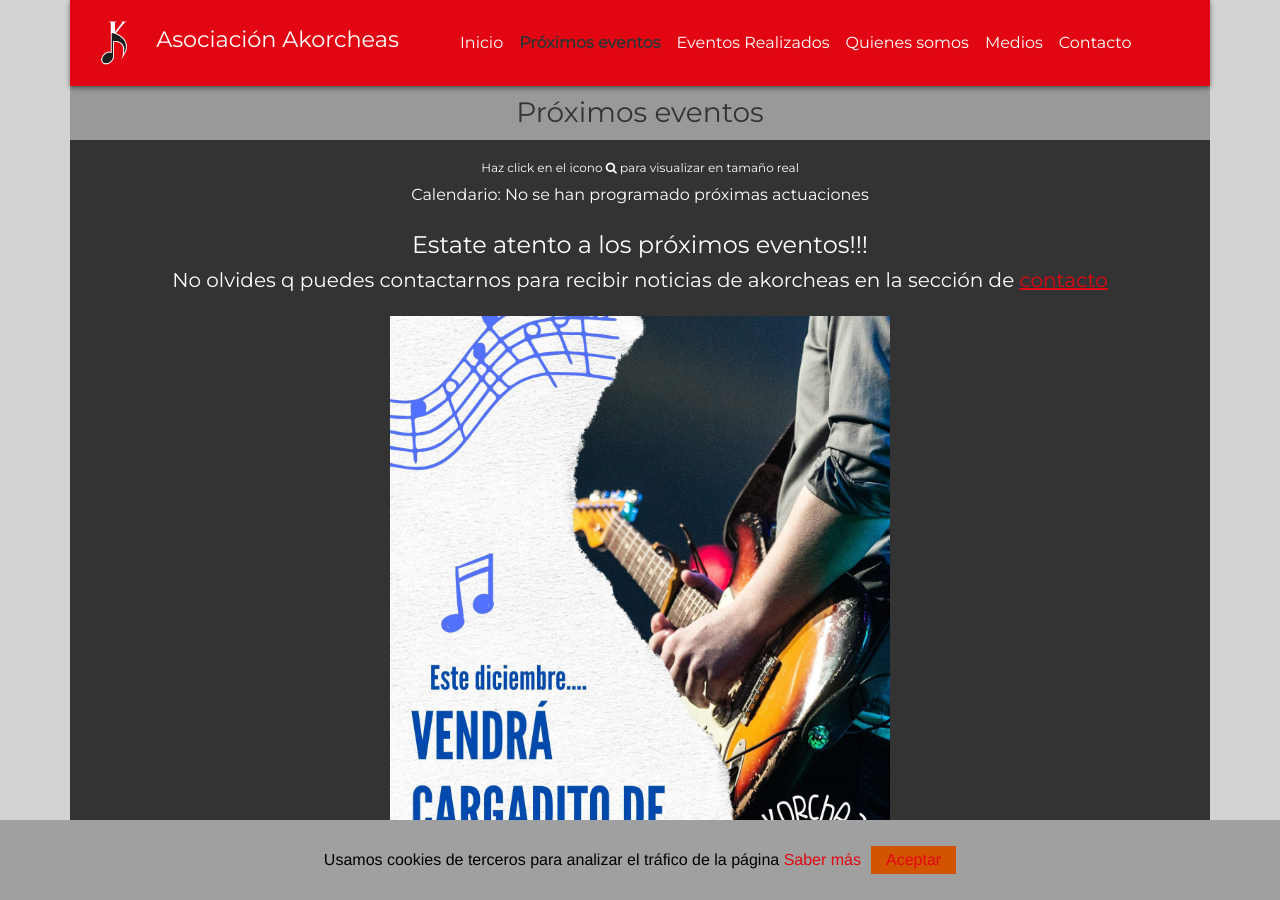
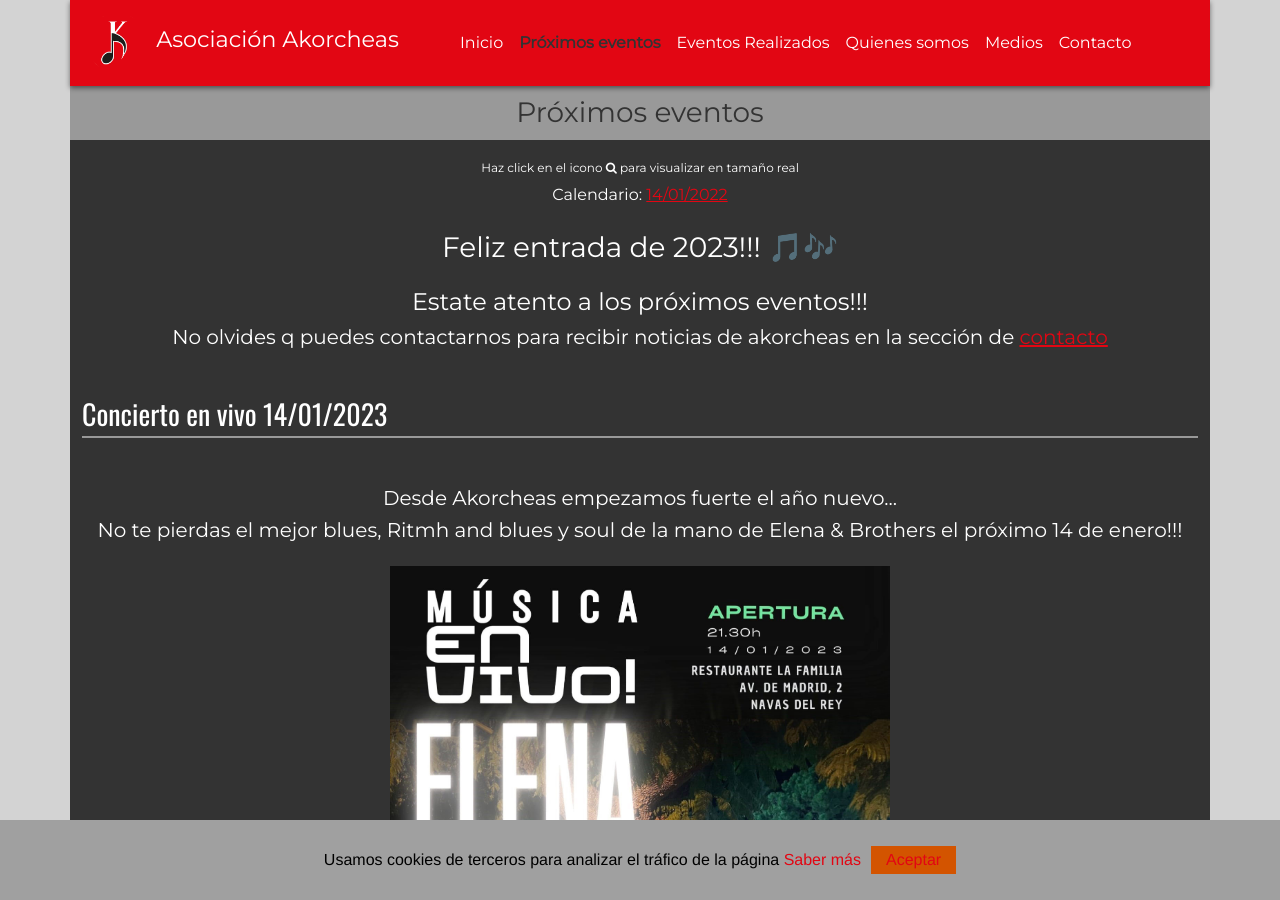
Before and after one commit to akorcheas/akorcheas.github.io, a Jekyll site: the page built from proximos_eventos.html, in a window 1280 px wide and 900 px high. Built offline with Jekyll 4.4.1, drawn with Linux system fonts in a browser that asks for light colours; some web fonts are replaced.

Commit message:
live 14/01/2023

```diff
--- a/proximos_eventos.html
+++ b/proximos_eventos.html
@@ -8,21 +8,31 @@ relativePath:
 <h3 class="pg-title">Próximos eventos</h3>
 {% include image_legend.html %}
 <div class="text-center mb-4">
-  Calendario: No se han programado próximas actuaciones
+  Calendario: <a href="#live1">14/01/2022</a>
 </div>
 <div class="pb-4">
   <div class="post container-fluid d-flex flex-column">
+    <h3 class="mb-4 text-center">Feliz entrada de 2023!!! 🎵🎶</h3>
     <h4 class="text-center">Estate atento a los próximos eventos!!!</h4>
-    <h5 class="text-center mb-4">No olvides q puedes contactarnos para recibir noticias de akorcheas en la sección de <a
-        href="contacto.html">contacto</a></h5>
-    <div class="d-flex flex-column align-items-center link-image-container">
-      <span id="icon5" class="op-0 position-absolute" onmouseover="enableAnimation('#icon5', 'fadeInUp')">
-        <a target="_blank" href="assets/img/proximos_eventos/proximos_eventos_12-2022.jpg">
-          <i class="fa fa-search color-black" aria-hidden="true"></i>
-        </a>
-      </span>
-      <img id="image5" src="assets/img/proximos_eventos/proximos_eventos_12-2022.jpg" class="mx-auto img-fluid col-8 pb-4"
-        onmouseover="enableAnimation('#icon5', 'fadeInUp')" onmouseleave="disableAnimation('#icon5', 'fadeInUp')">
+    <h5 class="text-center mb-4">No olvides q puedes contactarnos para recibir noticias de akorcheas en la sección de
+        <a href="contacto.html">contacto</a>
+    </h5>
+  </div>
+  <div id="live1" class="pb-4">
+    <div class="post title-border family-oswald container-fluid d-flex flex-column">
+      <h3 class="my-4">Concierto en vivo 14/01/2023</h3>
+      <h5 class="text-center family-montserrat mt-4">Desde Akorcheas empezamos fuerte el año nuevo... </h5>
+      <h5 class="text-center family-montserrat mb-4">No te pierdas el mejor blues, Ritmh and blues y soul de la mano de Elena &
+        Brothers el próximo 14 de enero!!!</h5>
+      <div class="d-flex flex-column align-items-center link-image-container">
+        <span id="icon1" class="op-0 position-absolute" onmouseover="enableAnimation('#icon1', 'fadeInUp')">
+          <a target="_blank" href="assets/img/proximos_eventos/live_14-01-2023.jpg">
+            <i class="fa fa-search color-white" aria-hidden="true"></i>
+          </a>
+        </span>
+        <img id="image1" src="assets/img/proximos_eventos/live_14-01-2023.jpg" class="mx-auto img-fluid col-8 pb-4"
+          onmouseover="enableAnimation('#icon1', 'fadeInUp')" onmouseleave="disableAnimation('#icon1', 'fadeInUp')">
+      </div>
     </div>
   </div>
 </div>
```
Also changed, not shown: assets/img/proximos_eventos/live_14-01-2023.jpg (added).
